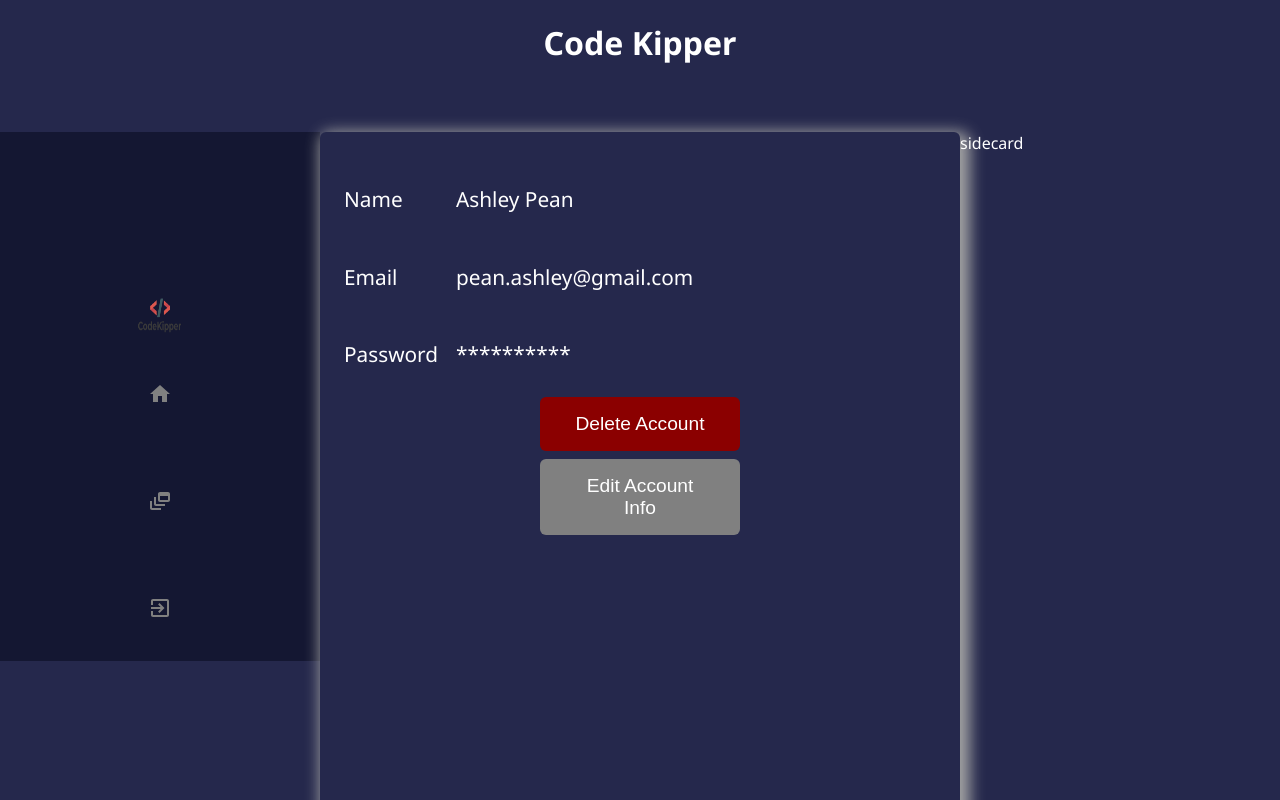
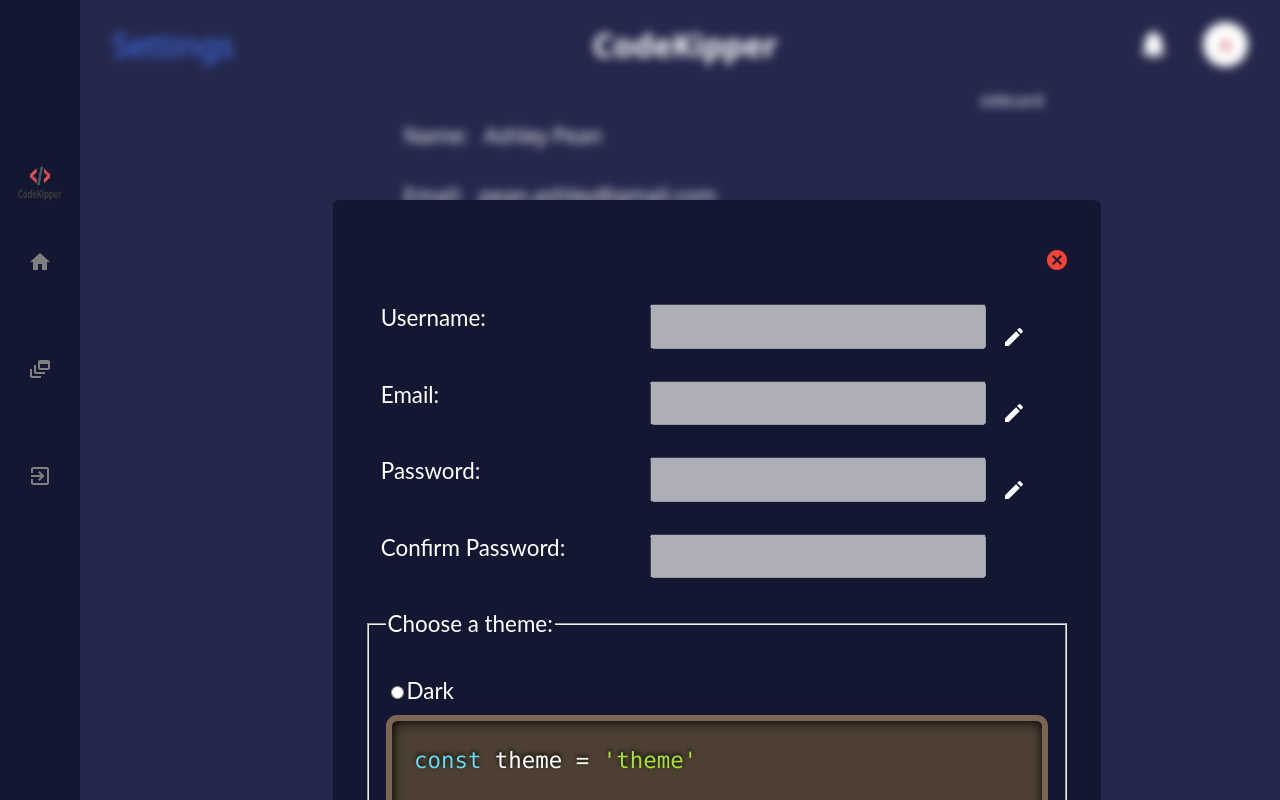
Before and after one commit to joshrobertsv2/code-kipper, a React (Create React App) app in the folder client/: page /settings in a window 1280 px wide. Shown: the top 800 px of the page. Built offline with nearby package versions, Linux system fonts and the light colour scheme.

Commit message:
completed basic settings component

```diff
--- a/client/package.json
+++ b/client/package.json
@@ -17,6 +17,7 @@
     "react-redux": "^7.2.2",
     "react-router-dom": "^5.2.0",
     "react-scripts": "4.0.3",
+    "react-syntax-highlighter": "^15.4.3",
     "redux": "^4.0.5",
     "redux-devtools-extension": "^2.13.9",
     "styled-components": "^5.2.1",
--- a/client/src/components/Settings/Modal/Modal.jsx
+++ b/client/src/components/Settings/Modal/Modal.jsx
@@ -1,42 +1,199 @@
-import React, { useRef, useState } from 'react'
+import React, { useRef, useState, useEffect } from 'react'
 import ReactDOM from 'react-dom'
-import * as style from './Modal.styles'
+import * as styles from './Modal.styles'
 import { makeStyles } from '@material-ui/core/styles'
 import CancelIcon from '@material-ui/icons/Cancel'
+import EditIcon from '@material-ui/icons/Edit'
+import Chip from '@material-ui/core/Chip'
+import { Button } from '@material-ui/core'
+import { Prism as SyntaxHighlighter } from 'react-syntax-highlighter'
+import { dark, coy, okaidia, twilight, tomorrow, solarizedlight } from 'react-syntax-highlighter/dist/esm/styles/prism'
 
  const Modal = ({ modalOpen, toggleModal, userInfo, changeUserInfo }) => {
-  const classStyles = makeStyles(styles)()
+  const classStyles = makeStyles(extraStyles)()
   const usernameRef = useRef()
   const emailRef = useRef()
   const password1Ref = useRef()
   const password2Ref = useRef()
 
   const [editState, changeEditState] = useState({
-    username: false,
-    email: false,
-    password1: false,
-    password2: false,
+    username: {value: '', disabled: true,},
+    email: {value: '', disabled: true,},
+    password1: {value: '', disabled: true,},
+    password2: {value: '', disabled: true,}
   })
+  const [interestsText, setInterestsText] = useState('')
+
+  const codeSnippet =
+  `const theme = 'theme'
+   \nconsole.log('hello world!')`
+
+  const themeOptions = [dark, coy, okaidia, twilight, tomorrow, solarizedlight]
+  const themeStrings = ['Dark', 'Coy', 'Okaidia', 'Twilight', 'Tomorrow', 'Solarized Light']
+
+  const toggleEditStatus = async (property) => {
+    if(property !== 'password')
+      await changeEditState({...editState, [property]: {...editState[property],disabled: false}})
+    else
+    await changeEditState({
+    ...editState,
+    password1: {...editState.password1, disabled: false},
+    password2: {...editState.passwrod2, disabled: false}
+    })
+  }
+
+  const editValue = async (property, ref) => {
+    await changeEditState({...editState, [property]: {...editState[property],value: ref.current.value}})
+  }
+
+  const stopEditing = async () => {
+    await changeEditState({
+      username: {value: '', disabled: true,},
+      email: {value: '', disabled: true,},
+      password1: {value: '', disabled: true,},
+      password2: {value: '', disabled: true,}
+    })
+
+    toggleModal(false)
+  }
+
+  const handleInterestsInput = async (e) => {
+    const text = e.target?.value
+
+    await setInterestsText(text)
+
+    if(e.target.value.includes(',') || e.target.value.includes(' ')) {
+      const newInterestsText = interestsText.slice(0, interestsText.length)
+
+      const interestsArr = userInfo.Interests
+      interestsArr.push(newInterestsText)
+
+      await changeUserInfo({...userInfo, Interests: interestsArr})
+
+      setInterestsText('')
+      e.target.value = ''
+    }
+  }
+
+  const deleteInterest = (idx) => {
+    const newInterests = userInfo.Interests
+    newInterests.splice(idx, 1)
+    changeUserInfo({...userInfo, Interests: newInterests})
+  }
+
+  const updateSettings = async () => {
+
+  }
 
 
   const portal = ReactDOM.createPortal(
-    <style.Container>
-        <CancelIcon color="error" className={classStyles.cancel}/>
-    </style.Container>
+    <styles.Container>
+      <CancelIcon color="error" className={classStyles.cancel} onClick={stopEditing}/>
+
+      <styles.InputContainer>
+        <styles.Label htmlFor="username">Username: </styles.Label>
+        <styles.InputField id="username" ref={usernameRef} disabled={editState.username.disabled} onChange={(e) => editValue('username', usernameRef)}/>
+        <EditIcon className={classStyles.edit} onClick={(e) => toggleEditStatus('username')}/>
+      </styles.InputContainer>
+
+      <styles.InputContainer>
+        <styles.Label htmlFor="email">Email: </styles.Label>
+        <styles.InputField type="email" id="email" ref={emailRef} disabled={editState.email.disabled} onChange={(e) => editValue('email', emailRef)}/>
+        <EditIcon className={classStyles.edit} onClick={(e) => toggleEditStatus('email')}/>
+      </styles.InputContainer>
+
+      <styles.InputContainer>
+        <styles.Label htmlFor="password1">Password: </styles.Label>
+        <styles.InputField type="password" id="password1" ref={password1Ref} disabled={editState.password1.disabled} onChange={(e) => editValue('password1', password1Ref)}/>
+        <EditIcon className={classStyles.edit} onClick={(e) => toggleEditStatus('password')}/>
+      </styles.InputContainer>
+
+      <styles.InputContainer>
+        <styles.Label htmlFor="password2">Confirm Password: </styles.Label>
+        <styles.InputField type="password" id="password2" ref={password2Ref} disabled={editState.password2.disabled} onChange={(e) => editValue('password2', password2Ref)}/>
+      </styles.InputContainer>
+
+      <form>
+        <fieldset>
+          <legend>Choose a theme: </legend>
+          {themeStrings.map((currTheme, idx) => (
+            <styles.ThemeContainer>
+              <input type="radio" name="theme" id={currTheme} value={currTheme}/>
+              <label htmlFor={currTheme}>{currTheme}</label>
+              <SyntaxHighlighter language="javascript" style={themeOptions[idx]}>
+                {codeSnippet}
+              </SyntaxHighlighter>
+            </styles.ThemeContainer>
+          ))}
+        </fieldset>
+      </form>
+
+
+      <div style={extraStyles2.interests}>
+        <div>
+          <styles.InterestsLabel htmlFor="interests">Interests: </styles.InterestsLabel>
+          <styles.InterestsInput id="interests" onChange={handleInterestsInput}/>
+        </div>
+
+        <div>
+          {userInfo.Interests.map((el, idx) => (
+            <Chip label={el} color="primary" onDelete={(e) => deleteInterest(idx)} className={classStyles.chip}/>
+          ))}
+        </div>
+
+      </div>
+
+      <Button className={classStyles.cancelChanges} onClick={stopEditing}>Cancel Changes</Button>
+      <Button className={classStyles.saveChanges} onClick={updateSettings}>Save Changes</Button>
+    </styles.Container>
   , document.querySelector('#portal'))
 
 
 
   return modalOpen? portal : null
-
 }
 
 
+const extraStyles2 = {
+  interests: {
+    display: 'flex',
+    flexDirection: 'column',
+    flexWrap: 'wrap',
+    justifyContent: 'center',
+    alignItems: 'center'
+  },
+}
 
 
-const styles = {
+const extraStyles = {
   cancel: {
     alignSelf: 'flex-end',
+  },
+  edit: {
+    alignSelf: 'flex-end',
+    justifySelf: 'flex-end',
+    color: 'white',
+  },
+  cancelChanges: {
+    background: 'gray',
+    color: 'white',
+    padding: '1rem',
+    width: '30%',
+    display: 'flex',
+    margin: 'auto',
+  },
+  saveChanges: {
+    background: 'green',
+    color: 'white',
+    padding: '1rem',
+    width: '30%',
+    display: 'flex',
+    margin: 'auto',
+  },
+  chip: {
+    margin: '.3rem',
+    fontSize: '1.2rem',
+    padding: '.3rem'
   }
 }
 
--- a/client/src/components/Settings/Modal/Modal.styles.js
+++ b/client/src/components/Settings/Modal/Modal.styles.js
@@ -1,26 +1,56 @@
 import styled from 'styled-components'
 
 export const Container = styled.div`
-  border: 1px solid red;
   display: flex;
+  border-radius: 6px;
   flex-direction: column;
   gap: 2rem 0;
   height: 750px;
   width: 60%;
   max-width: 800px;
-  background: #25284C;
+  background: #141732;
   position: fixed;
   padding: 3rem 2rem;
   box-sizing: border-box;
   top: 25%;
   left: 26%;
-  font-family: Lato;`
+  font-family: Lato;
+  overflow-y: scroll;
+  color: white;
+  font-size: 1.4rem;`
 Container.displayName = 'Container'
 
-export const Username = styled.input`
-  `
-Username.displayName = 'Username'
+export const InputContainer = styled.div`
+  display: flex;
+  padding: 0 1rem;
+  justify-content: flex-start;`
+InputContainer.displayName = 'InputContainer'
 
-export const Email = styled.input`
-  `
-Email.displayName = 'Email'
+export const Label = styled.label`
+  width: 40%;`
+Label.displayName = 'Label'
+
+export const InputField = styled.input`
+  width: 40%;
+  padding: .8rem 2rem;
+  margin: 0 1rem 0 0;
+  outline: none;`
+InputField.displayName = 'Username'
+
+export const ThemeContainer = styled.div`
+  margin: 2rem 0;`
+ThemeContainer.displayName = 'ThemeContainer'
+
+export const InterestsLabel = styled.label`
+  display: inline-flex;
+  margin: 3rem 1rem 2rem;`
+InterestsLabel.displayName = 'InterestsLabel'
+
+export const InterestsInput = styled.input`
+  width: 40%;
+  padding: .2rem 2rem;
+  margin: 0 1rem 0 0;
+  outline: none;
+  font-size: 1.4rem;
+  display: inline-flex;`
+InterestsInput.displayName = 'InterestsInput'
--- a/client/src/components/Settings/Settings.jsx
+++ b/client/src/components/Settings/Settings.jsx
@@ -1,31 +1,71 @@
 import React, { useState, useEffect} from 'react'
+import { useLocation} from 'react-router-dom'
 import * as styles from './Settings.styles'
 import Sidebar from '../Sidebar/Sidebar'
 import Sidecard from '../Sidecard/Sidecard'
 import { v4 as uuidv4 } from 'uuid'
 import Modal from './Modal/Modal'
+import Chip from '@material-ui/core/Chip'
+import NotificationsIcon from '@material-ui/icons/Notifications'
+import { Prism as SyntaxHighlighter } from 'react-syntax-highlighter';
+import { dark, coy, okaidia, twilight, tomorrow, solarizedlight } from 'react-syntax-highlighter/dist/esm/styles/prism';
+
 
 const Settings = ({userInfo, changeUserInfo}) => {
-  const [modalOpen, toggleModal] = useState(false)
+  const [modalOpen, toggleModal] = useState(true)
 
   const settings = ['Name', 'Email', 'Password']
-  const themeOptions = ['okaidia', 'twilight', 'coy', 'solarized-light', 'tomorrow']
+  const themeOptions = [dark, coy, okaidia, twilight, tomorrow, solarizedlight]
+  const themeStrings = ['Dark', 'Coy', 'Okaidia', 'Twilight', 'Tomorrow', 'Solarized Light']
+  const location = useLocation()
+  const currentTabOpts = {
+    '/': 'Dashboard',
+    '/feed': 'Feed',
+    '/settings': 'Settings'
+  }
   AppStyles()
   return (
     <>
       <Modal modalOpen={modalOpen} toggleModal={toggleModal} userInfo={userInfo} changeUserInfo={changeUserInfo}/>
       <Sidebar />
 
-      <styles.Title modalOpen={modalOpen}>Code Kipper</styles.Title>
+      <styles.Header modalOpen={modalOpen}>
+        <styles.CurrentTab>{currentTabOpts[location.pathname]}</styles.CurrentTab>
+        <styles.Title modalOpen={modalOpen}>CodeKipper</styles.Title>
+        <styles.IconsContainer>
+          <NotificationsIcon fontSize="large"/>
+          <styles.Profile>A</styles.Profile>
+        </styles.IconsContainer>
+      </styles.Header>
 
       <styles.Container modalOpen={modalOpen}>
+        <styles.SettingsOptions key={uuidv4()}>
+          {settings.map((setting) => (
+            <div>
+              <styles.Property>{`${setting}:`}</styles.Property>
+              <styles.Value>{userInfo[setting]}</styles.Value>
+            </div>
+          ))}
 
-        {settings.map((setting) => (
-          <styles.SettingsOption key={uuidv4()}>
-            <styles.Property>{setting}</styles.Property>
-            <styles.Value>{userInfo[setting]}</styles.Value>
-          </styles.SettingsOption>
-        ))}
+        <div>
+          <styles.Property style={{alignSelf: 'center'}}>Theme: </styles.Property>
+          <styles.ThemeContainer>
+            <styles.Value>Okaidia</styles.Value>
+            <SyntaxHighlighter language="javascript" style={okaidia}>
+              const hello = 'hello'
+            </SyntaxHighlighter>
+          </styles.ThemeContainer>
+        </div>
+
+        <div>
+          <styles.Property>Interests: </styles.Property>
+          <styles.Value style={interestsStyles}>
+            {userInfo.Interests.map(el => (
+              <Chip label={el} onClick={() => "click"}/>
+            ))}
+          </styles.Value>
+        </div>
+        </styles.SettingsOptions>
 
         <styles.DeleteAccount>Delete Account</styles.DeleteAccount>
         <styles.EditButton onClick={(e) =>  toggleModal(true)}>Edit Account Info</styles.EditButton>
@@ -39,19 +79,44 @@
   )
 }
 
+const interestsStyles = {
+  display: 'inline-flex',
+  flexDirection: 'row',
+  gap: '.5rem',
+  flexWrap: 'wrap',
+}
+
 const AppStyles = () => {
   const app = document.querySelector('#root')
   app.height = 'auto'
 
   app.style.display = 'grid'
   app.style.gridTemplateRows = '.5fr 1fr 1fr 1fr 1fr'
-  app.style.gridTemplateColumns = '1fr 1fr 1fr 1fr '
+  app.style.gridTemplateColumns = '.25fr 1fr 1fr 1fr 1fr '
   app.style.gridTemplateAreas = `
-  "header header header header"
-  "sidebar settings settings sidecard"
-  "sidebar settings settings sidecard"
-  ". settings settings ."
-  ". . . ."  `
+  "sidebar header header header header"
+  "sidebar . settings settings sidecard"
+  "sidebar . settings settings sidecard"
+  "sidebar . settings settings ."
+  "sidebar . settings settings ."  `
 }
 
 export default Settings
+
+
+const themeCreator = (themeOptions, themeStrings) => (
+  <form>
+  <fieldset>
+    <legend>Choose a theme: </legend>
+    {themeOptions.map((theme, idx) => (
+      <div>
+        <input type="radio" name="theme" id={theme}/>
+        <label htmlFor={theme}>{themeStrings[idx]}</label>
+        <SyntaxHighlighter language="javascript" style={theme}>
+        const hello = 'hello'
+        </SyntaxHighlighter>
+      </div>
+    ))}
+  </fieldset>
+</form>
+)
--- a/client/src/components/Settings/Settings.styles.js
+++ b/client/src/components/Settings/Settings.styles.js
@@ -1,5 +1,48 @@
 import styled from 'styled-components'
 
+
+export const Header = styled.div`
+  display: flex;
+  justify-content: space-between;
+  align-items: center;
+  grid-area: header;
+  padding: 0 2rem;
+  color: white;
+  filter: ${props => props.modalOpen? 'blur(5px)': 'blur(0px)'};`
+Header.displayName = 'Header'
+
+export const CurrentTab = styled.h1`
+  color: #4678FF;
+  font-size: 2rem;
+  font-weight: 200;
+  margin: 0;`
+CurrentTab.displayName = 'CurrentTab'
+
+export const Title = styled.h1`
+  font-size: 2rem;
+  text-align: center;
+  width: 25%;
+  margin: 0;`
+Title.displayName = 'Title'
+
+export const IconsContainer = styled.div`
+  display: flex;
+  justify-content: space-between;
+  align-items: center;
+  gap: 2rem;`
+IconsContainer.displayName = 'IconsContainer'
+
+export const Profile = styled.p`
+  display: inline-flex;
+  border-radius: 50%;
+  background: white;
+  width: 2.8rem;
+  height: 2.8rem;
+  font-size: 1.2rem;
+  color: #C74548;
+  justify-content: center;
+  align-items: center;`
+Profile.displayName = 'ProfileCircle'
 
 export const Container = styled.div`
   grid-area: settings;
@@ -7,34 +50,36 @@
   flex-direction: column;
   gap: .5rem 0;
   padding: 2rem 1rem;
-  box-shadow: 5px 5px 15px 5px #A4A4A4;
   border-radius: 6px;
   filter: ${props => props.modalOpen? 'blur(5px)' : 'blur(0px)'};`
 Container.displayName = 'SettingsContainer'
 
-export const Title = styled.h1`
-  font-size: 2rem;
-  grid-area: header;
-  text-align: center;`
-Title.displayName = 'Title'
-
-export const SettingsOption = styled.div`
+export const SettingsOptions = styled.div`
   display: flex;
-  flex-direction: row;
-  padding: 0 .5rem;`
-SettingsOption.displayName = 'SettingsOption'
+  flex-direction: column;
+  padding: 0 .5rem;
+  gap: 2rem;`
+SettingsOptions.displayName = 'SettingsOptions'
 
 export const Property = styled.p`
   font-size: 1.3rem;
   font-weight: 500;
   margin-right: 1rem;
-  width: 6rem;`
+  width: 6rem;
+  display: inline;`
 Property.displayName = 'Property'
 
 export const Value = styled.p`
+  display: inline;
   font-size: 1.3rem;
   justify-self: start;`
 Value.displayName = 'Value'
+
+export const ThemeContainer = styled.div`
+  display: inline-flex;
+  flex-direction: column;`
+ThemeContainer.displayName = 'ThemeContainer'
+
 
 export const EditButton = styled.button`
   padding: 1rem 2rem;
```
Also changed, not shown: 1 other file (tests, documents, lock files or other folders).
